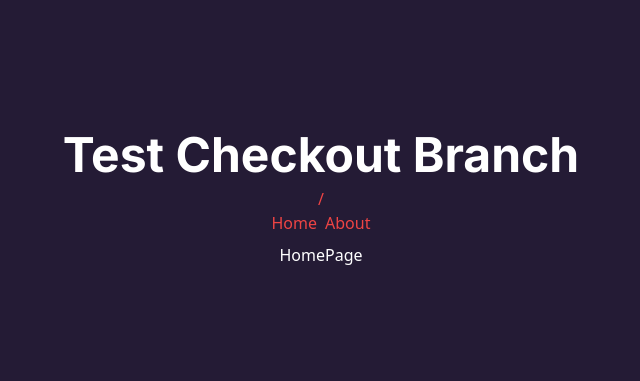
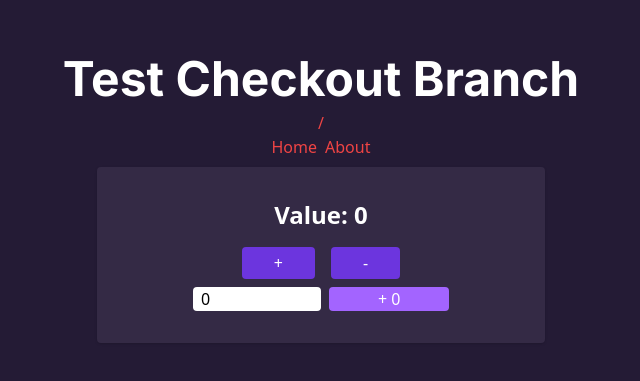
Before and after one commit to irwantohuang/cryptotrack, a React (Vite) app: page / in a window 1280 px wide. Shown: the part 201-582 px from the top of the page, without its empty margins (319-959 px from the left). Built offline with nearby package versions, Linux system fonts and the light colour scheme.

Commit message:
redux setup

```diff
--- /dev/null
+++ b/src/components/Counter.tsx
@@ -0,0 +1,32 @@
+import { useDispatch, useSelector } from 'react-redux'
+import { AppDispatch, RootState } from '../store/store'
+import { decrement, increment, incrementByParams } from '../store/counter/counterSlice';
+import { ChangeEvent, useState } from 'react';
+
+const Counter = () => {
+    const [inputValue, setInputValue] = useState<number | string>(0)
+    const count = useSelector((state: RootState) => state.counter.value);
+    const dispatch = useDispatch<AppDispatch>()
+
+    const handleInputChange = (event: ChangeEvent<HTMLInputElement>) => setInputValue(event.target.value);
+
+
+    return (
+        <div className='flex flex-col max-w-md w-full bg-primary-black-200 px-24 py-8 rounded shadow'>
+            <h1 className='text-2xl font-semibold text-center'>Value: { count }</h1>
+
+            <div className='flex items-center gap-4 mt-4 w-full justify-center'>
+                <button onClick={() => dispatch(increment())} className='px-8 bg-primary flex items-center justify-center rounded py-1'>+</button>
+                <button onClick={() => dispatch(decrement())} className='px-8 bg-primary flex items-center justify-center rounded py-1'>-</button>
+            </div>
+
+
+            <div className='flex items-center gap-2 mt-2'>
+                <input value={inputValue} type="number" onChange={handleInputChange} className='w-full rounded px-2 py-0 text-black' placeholder='10' />
+                <button onClick={() => dispatch(incrementByParams(Number(inputValue)))} className='w-full bg-primary-200 rounded'>+ { inputValue }</button>
+            </div>
+        </div>
+    )
+}
+
+export default Counter
--- a/src/index.css
+++ b/src/index.css
@@ -6,6 +6,6 @@
 
 @layer base {
     body {
-        @apply bg-primary-black
+        @apply bg-primary-black text-primary-white
     }
 }
--- a/src/main.tsx
+++ b/src/main.tsx
@@ -3,11 +3,15 @@ import { createRoot } from 'react-dom/client'
 import App from './App.tsx'
 import './index.css'
 import { BrowserRouter } from 'react-router-dom'
+import { Provider } from 'react-redux'
+import { store } from './store/store.ts'
 
 createRoot(document.getElementById('root')!).render(
     <StrictMode>
-        <BrowserRouter>
-            <App />
-        </BrowserRouter>
+        <Provider store={store}>
+            <BrowserRouter>
+                <App />
+            </BrowserRouter>
+        </Provider>
     </StrictMode>,
 )
--- a/src/pages/HomePage.tsx
+++ b/src/pages/HomePage.tsx
@@ -1,9 +1,9 @@
-import React from 'react'
+import Counter from "../components/Counter"
 
 const HomePage = () => {
-  return (
-    <div>HomePage</div>
-  )
+    return (
+        <Counter />
+    )
 }
 
 export default HomePage
--- a/src/pages/NotFoundPage.tsx
+++ b/src/pages/NotFoundPage.tsx
@@ -1,5 +1,3 @@
-import React from 'react'
-
 const NotFoundPage = () => {
   return (
     <div>NotFoundPage</div>
--- /dev/null
+++ b/src/store/counter/counterSlice.ts
@@ -0,0 +1,29 @@
+import { createSlice, PayloadAction } from "@reduxjs/toolkit"
+
+interface CounterState {
+    value: number
+}
+
+const initialState: CounterState = {
+    value: 0
+}
+
+const counterSlice = createSlice({
+    name: "counter",
+    initialState,
+    reducers: {
+        increment: (state) => {
+            state.value += 1;
+        },
+        decrement: (state) => {
+            state.value -= 1;
+        },
+        incrementByParams: (state, action: PayloadAction<number>) => {
+            state.value += action.payload;
+        }
+    }
+})
+
+export const { increment, decrement, incrementByParams } = counterSlice.actions;
+
+export default counterSlice.reducer;
--- /dev/null
+++ b/src/store/store.ts
@@ -0,0 +1,11 @@
+import { configureStore } from "@reduxjs/toolkit";
+import counterReducer from './counter/counterSlice'
+
+export const store = configureStore({
+    reducer: {
+        counter: counterReducer,
+    }
+})
+
+export type RootState = ReturnType<typeof store.getState>;
+export type AppDispatch = typeof store.dispatch;
```
